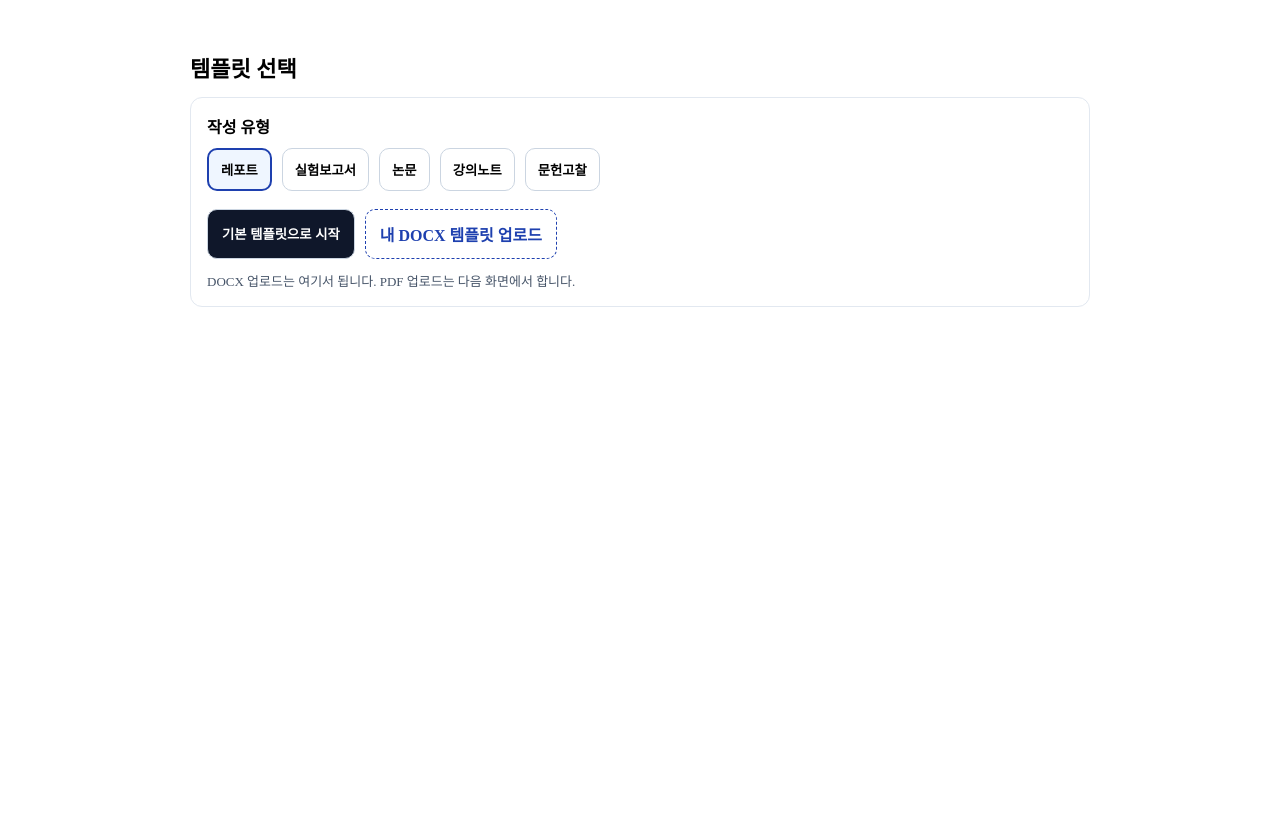
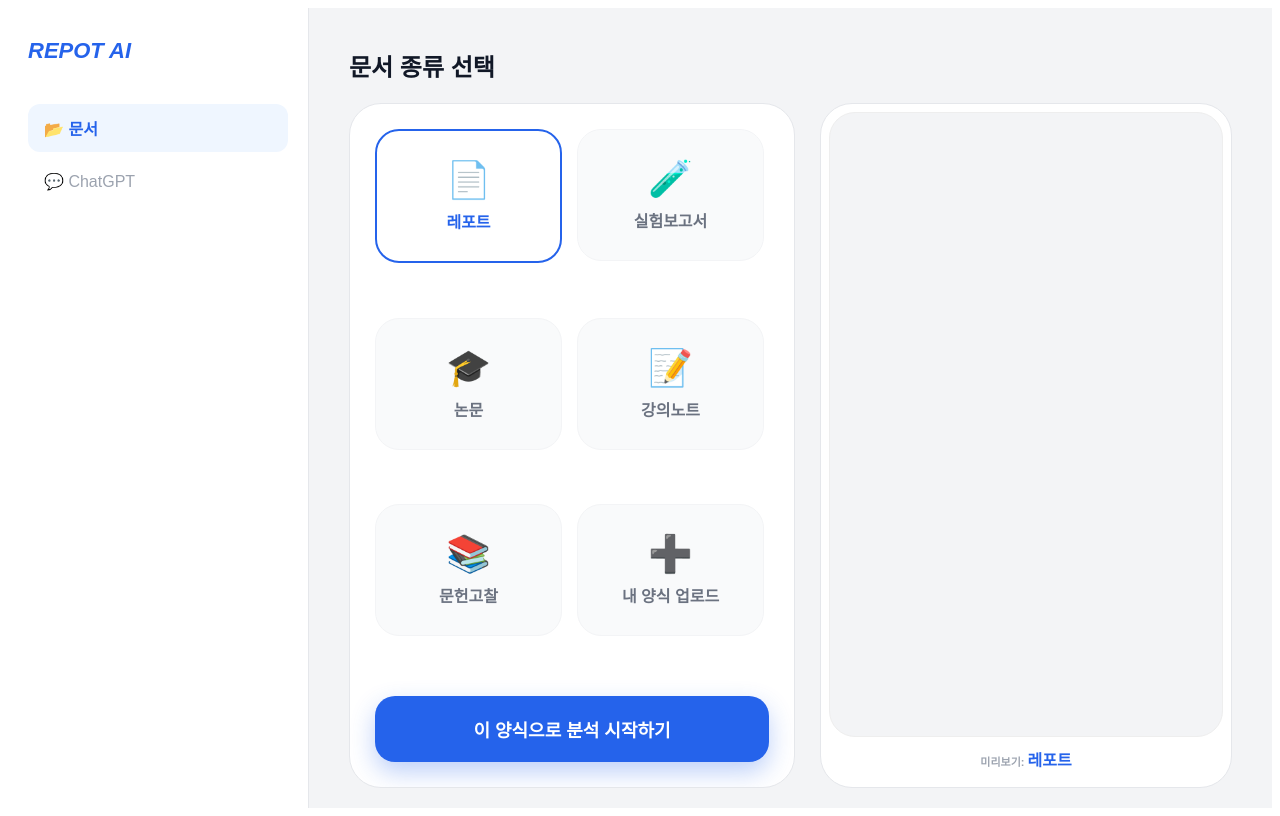
Before and after one commit to nyh7071-dev/ai, a Next.js app in the folder my-ai-project/ai-coach-mvp/: page / in a window 1280 px wide. Built offline with nearby package versions, Linux system fonts and the light colour scheme.

Commit message:
Restore home page template selector UI

```diff
--- a/my-ai-project/ai-coach-mvp/app/page.tsx
+++ b/my-ai-project/ai-coach-mvp/app/page.tsx
@@ -1,107 +1,238 @@
 "use client";
 
-import { useState } from "react";
+import { useRef, useState } from "react";
 import { useRouter } from "next/navigation";
-import { saveTemplateToIDB } from "@/lib/templateStore";
 
-const TYPE_OPTIONS = ["레포트", "실험보고서", "논문", "강의노트", "문헌고찰"] as const;
-type TemplateType = (typeof TYPE_OPTIONS)[number];
+export default function MainUploadPage() {
+  const router = useRouter();
+  const fileInputRef = useRef<HTMLInputElement>(null);
 
-export default function Home() {
-  const router = useRouter();
-  const [type, setType] = useState<TemplateType>("레포트");
-  const [busy, setBusy] = useState(false);
-  const [status, setStatus] = useState("");
+  const [selectedName, setSelectedName] = useState("레포트");
+  const [selectedPdf, setSelectedPdf] = useState("/templates/report.pdf");
+  const [uploadedFile, setUploadedFile] = useState<File | null>(null);
 
-  const onUploadTemplate = async (e: React.ChangeEvent<HTMLInputElement>) => {
-    const file = e.target.files?.[0];
-    if (!file) return;
+  const categories = [
+    { name: "레포트", icon: "📄", file: "/templates/report.pdf" },
+    { name: "실험보고서", icon: "🧪", file: "/templates/lab_report.pdf" },
+    { name: "논문", icon: "🎓", file: "/templates/thesis.pdf" },
+    { name: "강의노트", icon: "📝", file: "/templates/lecture_note.pdf" },
+    { name: "문헌고찰", icon: "📚", file: "/templates/review.pdf" },
+    { name: "내 양식 업로드", icon: "➕", file: "custom" },
+  ];
 
-    setBusy(true);
-    setStatus("DOCX 템플릿 저장 중...");
+  const handleCardClick = (cat: (typeof categories)[number]) => {
+    setSelectedName(cat.name);
+    setUploadedFile(null);
 
-    try {
-      const buffer = await file.arrayBuffer();
-      const templateId = await saveTemplateToIDB(file.name, buffer);
-
-      router.push(`/result?type=${encodeURIComponent(type)}&templateId=${encodeURIComponent(templateId)}`);
-    } catch (err) {
-      console.error(err);
-      setStatus("DOCX 저장 실패 (F12 콘솔 확인)");
-      setBusy(false);
-    } finally {
-      e.currentTarget.value = "";
+    if (cat.file === "custom") {
+      fileInputRef.current?.click();
+    } else {
+      setSelectedPdf(cat.file);
     }
   };
 
-  const goDefault = () => {
-    router.push(`/result?type=${encodeURIComponent(type)}`);
+  const handleFileChange = (e: React.ChangeEvent<HTMLInputElement>) => {
+    const file = e.target.files?.[0];
+    if (file && file.type === "application/pdf") {
+      setUploadedFile(file);
+      const fileUrl = URL.createObjectURL(file);
+      setSelectedPdf(fileUrl);
+      setSelectedName(file.name.replace(/\.pdf$/, ""));
+    } else if (file) {
+      alert("PDF 파일만 업로드 가능합니다.");
+    }
+  };
+
+  const handleAnalyzeClick = () => {
+    router.push(`/project/new/result?type=${encodeURIComponent(selectedName)}`);
   };
 
   return (
-    <div style={{ padding: 28, maxWidth: 900, margin: "0 auto" }}>
-      <h1 style={{ fontSize: 22, fontWeight: 900, marginBottom: 14 }}>템플릿 선택</h1>
-
-      <div style={{ padding: 16, border: "1px solid #e2e8f0", borderRadius: 12, background: "#fff" }}>
-        <div style={{ fontWeight: 800, marginBottom: 10 }}>작성 유형</div>
-        <div style={{ display: "flex", gap: 10, flexWrap: "wrap" }}>
-          {TYPE_OPTIONS.map((opt) => (
-            <button
-              key={opt}
-              onClick={() => setType(opt)}
-              disabled={busy}
+    <div
       style={{
-                padding: "10px 12px",
-                borderRadius: 10,
-                border: opt === type ? "2px solid #1e40af" : "1px solid #cbd5e1",
-                background: opt === type ? "#eff6ff" : "#fff",
-                fontWeight: 800,
-                cursor: busy ? "not-allowed" : "pointer",
+        display: "flex",
+        height: "100vh",
+        backgroundColor: "#f3f4f6",
+        fontFamily: "sans-serif",
+        overflow: "hidden",
       }}
     >
-              {opt}
-            </button>
+      <aside
+        style={{
+          width: "260px",
+          backgroundColor: "white",
+          borderRight: "1px solid #e5e7eb",
+          display: "flex",
+          flexDirection: "column",
+          padding: "30px 20px",
+          flexShrink: 0,
+        }}
+      >
+        <div
+          style={{
+            color: "#2563eb",
+            fontWeight: "900",
+            fontStyle: "italic",
+            fontSize: "22px",
+            marginBottom: "40px",
+          }}
+        >
+          REPOT AI
+        </div>
+        <nav style={{ flex: 1 }}>
+          <div
+            style={{
+              padding: "12px 16px",
+              backgroundColor: "#eff6ff",
+              color: "#2563eb",
+              borderRadius: "12px",
+              fontWeight: "bold",
+              marginBottom: "8px",
+            }}
+          >
+            📂 문서
+          </div>
+          <div
+            style={{
+              padding: "12px 16px",
+              color: "#9ca3af",
+              borderRadius: "12px",
+              cursor: "pointer",
+            }}
+          >
+            💬 ChatGPT
+          </div>
+        </nav>
+      </aside>
+
+      <main
+        style={{
+          flex: 1,
+          padding: "20px 40px",
+          display: "flex",
+          flexDirection: "column",
+          overflow: "hidden",
+        }}
+      >
+        <h2 style={{ fontSize: "24px", fontWeight: "bold", marginBottom: "20px", color: "#111827" }}>
+          문서 종류 선택
+        </h2>
+        <div style={{ display: "flex", gap: "25px", flex: 1, minHeight: 0 }}>
+          <div
+            style={{
+              flex: 1,
+              display: "flex",
+              flexDirection: "column",
+              backgroundColor: "white",
+              padding: "25px",
+              borderRadius: "32px",
+              border: "1px solid #e5e7eb",
+              overflow: "hidden",
+            }}
+          >
+            <div
+              style={{
+                display: "grid",
+                gridTemplateColumns: "repeat(2, 1fr)",
+                gap: "15px",
+                overflowY: "auto",
+                flex: 1,
+                paddingRight: "5px",
+                marginBottom: "20px",
+              }}
+            >
+              {categories.map((cat) => (
+                <div
+                  key={cat.name}
+                  onClick={() => handleCardClick(cat)}
+                  style={{
+                    height: "130px",
+                    borderRadius: "24px",
+                    cursor: "pointer",
+                    display: "flex",
+                    flexDirection: "column",
+                    alignItems: "center",
+                    justifyContent: "center",
+                    border: selectedName === cat.name ? "2px solid #2563eb" : "1px solid #f3f4f6",
+                    backgroundColor: selectedName === cat.name ? "white" : "#f9fafb",
+                  }}
+                >
+                  <span style={{ fontSize: "36px", marginBottom: "8px" }}>{cat.icon}</span>
+                  <span
+                    style={{
+                      fontWeight: "bold",
+                      color: selectedName === cat.name ? "#2563eb" : "#6b7280",
+                    }}
+                  >
+                    {cat.name}
+                  </span>
+                </div>
               ))}
             </div>
-
-        <div style={{ marginTop: 18, display: "flex", gap: 10, flexWrap: "wrap" }}>
+            <input
+              type="file"
+              ref={fileInputRef}
+              style={{ display: "none" }}
+              accept="application/pdf"
+              onChange={handleFileChange}
+            />
             <button
-            onClick={goDefault}
-            disabled={busy}
+              onClick={handleAnalyzeClick}
               style={{
-              padding: "12px 14px",
-              borderRadius: 10,
-              border: "1px solid #cbd5e1",
-              background: "#0f172a",
-              color: "#fff",
-              fontWeight: 900,
-              cursor: busy ? "not-allowed" : "pointer",
+                width: "100%",
+                padding: "20px",
+                backgroundColor: "#2563eb",
+                color: "white",
+                border: "none",
+                borderRadius: "20px",
+                fontSize: "18px",
+                fontWeight: "bold",
+                cursor: "pointer",
+                boxShadow: "0 10px 25px rgba(37, 99, 235, 0.3)",
               }}
             >
-            기본 템플릿으로 시작
+              이 양식으로 분석 시작하기
             </button>
+          </div>
 
-          <label
+          <div
             style={{
-              padding: "12px 14px",
-              borderRadius: 10,
-              border: "1px dashed #1e40af",
-              background: "#fff",
-              color: "#1e40af",
-              fontWeight: 900,
-              cursor: busy ? "not-allowed" : "pointer",
+              flex: 1,
+              backgroundColor: "white",
+              borderRadius: "32px",
+              border: "1px solid #e5e7eb",
+              padding: "8px",
+              display: "flex",
+              flexDirection: "column",
             }}
           >
-            내 DOCX 템플릿 업로드
-            <input type="file" accept=".docx" onChange={onUploadTemplate} disabled={busy} hidden />
-          </label>
+            <div
+              style={{
+                flex: 1,
+                backgroundColor: "#f3f4f6",
+                borderRadius: "26px",
+                overflow: "hidden",
+                border: "1px solid #eee",
+                display: "flex",
+              }}
+            >
+              <iframe
+                key={selectedPdf}
+                src={`${selectedPdf}#toolbar=0&navpanes=0&view=FitH`}
+                style={{ width: "100%", height: "100%", border: "none" }}
+              />
             </div>
-
-        <div style={{ marginTop: 12, color: "#475569", fontSize: 13 }}>
-          {busy ? "처리 중..." : "DOCX 업로드는 여기서 됩니다. PDF 업로드는 다음 화면에서 합니다."}
+            <div style={{ padding: "10px 0 8px", textAlign: "center" }}>
+              <span style={{ fontSize: "11px", color: "#9ca3af", fontWeight: "bold" }}>
+                미리보기:{" "}
+              </span>
+              <span style={{ fontSize: "16px", color: "#2563eb", fontWeight: "bold" }}>
+                {selectedName}
+              </span>
             </div>
-        {status && <div style={{ marginTop: 8, color: "#e11d48", fontWeight: 800 }}>{status}</div>}
           </div>
+        </div>
+      </main>
     </div>
   );
 }
```
Also changed, not shown: my-ai-project/ai-coach-mvp/app/project/new/result/page.tsx (+14 -160 lines), my-ai-project/ai-coach-mvp/app/project/new/result/result.module.css (+57 -14 lines). Lines whose indentation alone changed are shown as unchanged.
